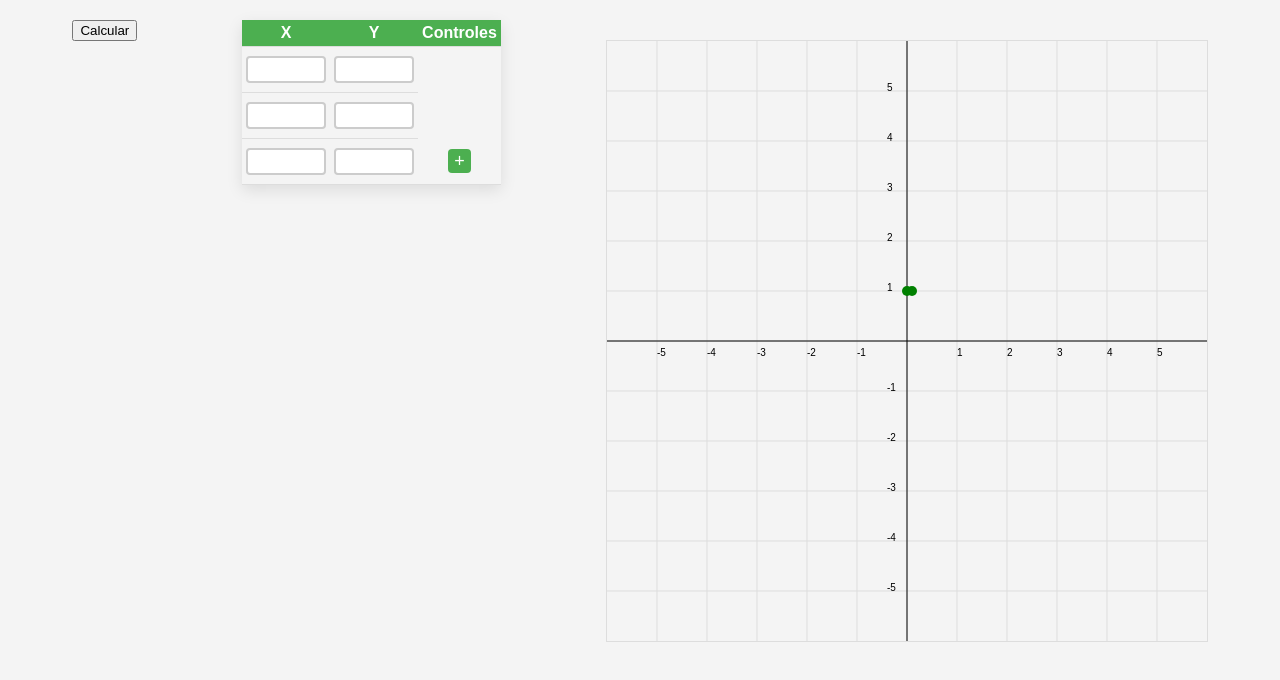
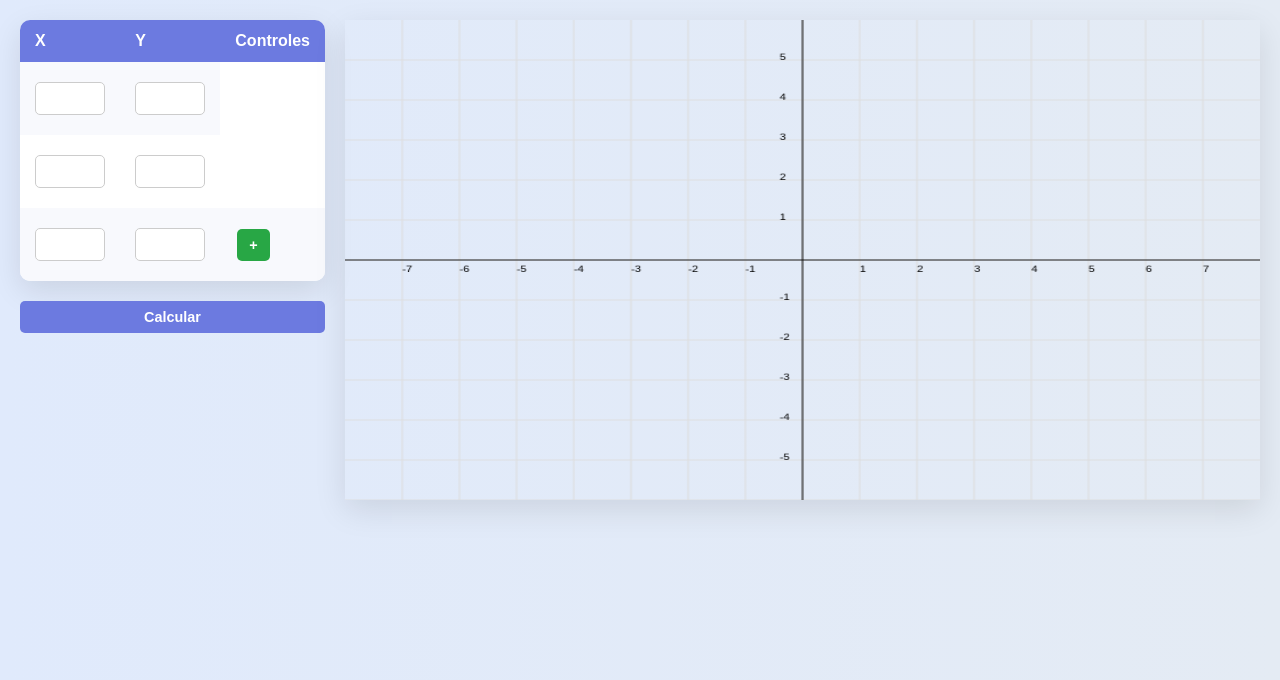
Before and after one commit to moisesrib/projeto-numerico, a plain HTML site: page index.html in a window 1280 px wide. Drawn offline with Linux system fonts and the light colour scheme.

Commit message:
css otimizado

```diff
--- a/css.css
+++ b/css.css
@@ -1,70 +1,118 @@
 body {
-  font-family: Arial, sans-serif;
-  background-color: #f4f4f4;
+  font-family: "Nunito", sans-serif;
+  background: linear-gradient(to right, #e0eafc, #e4ebf4);
   margin: 0;
   padding: 20px;
+  color: #333;
 }
+
 .container {
+  display: grid;
+  grid-template-columns: 1fr 3fr;
+  gap: 20px;
+  align-items: start;
+}
+
+.input-section {
   display: flex;
-  justify-content: space-around;
-  align-items: flex-start;
+  flex-direction: column;
 }
+
+.graph-section {
+  width: 100%;
+}
+
 table {
+  width: 100%;
+  margin-bottom: 20px;
   border-collapse: collapse;
-  box-shadow: 0 5px 15px rgba(0,0,0,0.1);
-  border-spacing: 0;
+  box-shadow: 0 10px 30px rgba(0, 0, 0, 0.1);
+  border-radius: 10px;
+  overflow: hidden;
+  background: #fff;
 }
-th, td {
-  text-align: center;
-  padding: 4px;
-  border-bottom: 1px solid #ddd;
+
+th,
+td {
+  text-align: left;
+  padding: 12px 15px;
 }
 
 th {
-  background-color: #4CAF50;
+  background-color: #6c7ae0;
   color: white;
+  font-size: 1rem;
 }
-tr:hover {background-color: #f5f5f5;}
+
+tr:nth-child(even) {
+  background-color: #f8f9fd;
+}
+
+tr:hover {
+  background-color: #eef1f8;
+}
+
 input[type="text"] {
-  width: 80px;
-  padding: 4px;
-  margin: 5px 0;
+  width: 100%;
+  padding: 8px 10px;
+  margin: 8px 0;
   box-sizing: border-box;
-  border: 2px solid #ccc;
-  border-radius: 4px;
+  border: 1px solid #ccc;
+  border-radius: 5px;
+  transition: all 0.3s ease;
 }
+
+input[type="text"]:focus {
+  border-color: #6c7ae0;
+  box-shadow: 0 0 0 2px rgba(108, 122, 224, 0.1);
+}
+
+button,
 .btn-control {
-  margin: 0 2px;
-  padding: 0 6px;
+  font-size: 0.9rem;
+  padding: 8px 12px;
   cursor: pointer;
-  font-size: 18px;
-  user-select: none;
-  color: #FFF;
-  border-radius: 4px;
-  line-height: 20px;
-  height: 24px;
-  display: inline-flex;
-  align-items: center;
-  justify-content: center;
+  border: none;
+  border-radius: 5px;
+  transition: all 0.3s ease;
+  background-color: #6c7ae0;
+  color: white;
+  font-weight: bold;
 }
 
 .btn-add {
-  background-color: #4CAF50;
+  margin: 2px;
+  background-color: #28a745;
+  color: white;
 }
 
 .btn-add:hover {
-  background-color: #46a049;
+  background-color: #218838;
 }
 
 .btn-remove {
-  background-color: #f44336;
+  margin: 2px;
+  background-color: #dc3545;
+  color: white;
 }
 
 .btn-remove:hover {
-  background-color: #d32f2f;
+  background-color: #c82333;
+}
 
+canvas {
+  width: 100%;
+  max-width: 100%;
+  height: 70%;
+  box-shadow: 0 10px 30px rgba(0, 0, 0, 0.1);
 }
-canvas {
-  margin-top: 20px;
-  border: 1px solid #ddd;
+
+@media (max-width: 768px) {
+  .container {
+    grid-template-columns: 1fr;
+  }
+
+  .graph-section {
+    order: -1;
+  }
 }
--- a/index.html
+++ b/index.html
@@ -1,17 +1,16 @@
+</html>
 <!DOCTYPE html>
-<html lang="en">
-
+<html lang="pt">
 <head>
     <meta charset="UTF-8">
     <meta name="viewport" content="width=device-width, initial-scale=1.0">
     <link rel="stylesheet" href="css.css">
     <script src="https://cdnjs.cloudflare.com/ajax/libs/numeric/1.2.6/numeric.min.js" integrity="sha512-BK/c8SKG4PMGMg8wo/56FdGMkgQFJgFl8rnVdF1wqIZW73Vw6M/Tde9GmwibV8MoBSBJcwurXGg6B9yvd/Fvcw==" crossorigin="anonymous" referrerpolicy="no-referrer"></script>
-    <title>Calculo Numerico</title>
+    <title>Cálculo Numérico</title>
 </head>
 <body>
-
     <div class="container">
-    <button onclick="calcular()">Calcular</button>
+        <div class="input-section">
             <table id="minhaTabela">
                 <tr>
                     <th>X</th>
@@ -34,12 +33,12 @@
                       </td>
                   </tr>
             </table>
-
-    <canvas id="graphCanvas" width="600" height="600"></canvas>
+            <button onclick="calcular()">Calcular</button>
+        </div>
+        <div class="graph-section">
+            <canvas id="graphCanvas" width="800" height="600"></canvas>
+        </div>
     </div>
     <script src="index.js"></script>
-
-</div>
 </body>
-
 </html>
--- a/index.js
+++ b/index.js
@@ -1,9 +1,13 @@
 let X = [];
 let Y = [];
 
-function calcular(){
-  const inputsX = document.querySelectorAll('#minhaTabela input[name="campo1[]"]');
-  const inputsY = document.querySelectorAll('#minhaTabela input[name="campo2[]"]');
+function calcular() {
+  const inputsX = document.querySelectorAll(
+    '#minhaTabela input[name="campo1[]"]'
+  );
+  const inputsY = document.querySelectorAll(
+    '#minhaTabela input[name="campo2[]"]'
+  );
 
   inputsX.forEach((input, index) => {
     X[index] = parseFloat(input.value) || 0;
@@ -13,11 +17,11 @@ function calcular(){
     Y[index] = parseFloat(input.value) || 0;
   });
 
-  if(verificarCrescente(Y)) {
-    console.log("Função de primeiro grau")
+  if (verificarCrescente(Y)) {
+    console.log("Função de primeiro grau");
     calcPrimaryGrau();
-  } else if(verifyTwoGrau(Y)) {
-    console.log("Função de segundo grau")
+  } else if (verifyTwoGrau(Y)) {
+    console.log("Função de segundo grau");
     calcSegundoGrau();
   } else {
     alert("Não é possível determinar ou função de grau superior");
@@ -25,28 +29,31 @@ function calcular(){
 }
 
 function captureValues() {
-  const inputsX = document.querySelectorAll('#minhaTabela input[name="campo1[]"]');
-  const inputsY = document.querySelectorAll('#minhaTabela input[name="campo2[]"]');
+  const inputsX = document.querySelectorAll(
+    '#minhaTabela input[name="campo1[]"]'
+  );
+  const inputsY = document.querySelectorAll(
+    '#minhaTabela input[name="campo2[]"]'
+  );
 
   // Adiciona event listeners para capturar os valores
   inputsX.forEach((input, index) => {
-    input.addEventListener('input', function() {
+    input.addEventListener("input", function () {
       X[index] = parseFloat(input.value) || 0; // Garante que é um número
     });
   });
 
   inputsY.forEach((input, index) => {
-    input.addEventListener('input', function() {
+    input.addEventListener("input", function () {
       Y[index] = parseFloat(input.value) || 0; // Garante que é um número
 
       console.log(Y);
     });
   });
-
 }
 // document.addEventListener('DOMContentLoaded', captureValues);
 
-function calcPrimaryGrau(){
+function calcPrimaryGrau() {
   const xy = mergeXY();
 
   const multiplyXY = calcXY(xy);
@@ -65,7 +72,10 @@ function calcPrimaryGrau(){
   //   "R:": [sumX, sumY, sumXY, sumX2]
   // });
 
-  const formulaA = [[sumX2, sumX], [sumX, X.length]];
+  const formulaA = [
+    [sumX2, sumX],
+    [sumX, X.length],
+  ];
   const resultados = [sumXY, sumY];
 
   const solveTest = numeric.solve(formulaA, resultados);
@@ -74,7 +84,7 @@ function calcPrimaryGrau(){
   console.log(solveTest);
 }
 
-function calcSegundoGrau(){
+function calcSegundoGrau() {
   const xy = mergeXY();
 
   const multiplyXY = calcXY(xy);
@@ -87,7 +97,7 @@ function calcSegundoGrau(){
   const sumY = sum(Y);
   const sumXY = sum(multiplyXY);
   const sumX2 = sum(multiplyX2);
-  const sumX2Y =  sum(multiplyX2Y);
+  const sumX2Y = sum(multiplyX2Y);
   const sumX3 = sum(multiplyX3);
   const sumX4 = sum(multiplyX4);
 
@@ -102,7 +112,11 @@ function calcSegundoGrau(){
   //   "R:": [sumX, sumY, sumXY, sumX2, sumX2Y, sumX3, sumX4]
   // });
 
-  const formulaA = [[sumX2, sumX, X.length], [sumX3, sumX2, sumX], [sumX4, sumX3, sumX2]];
+  const formulaA = [
+    [sumX2, sumX, X.length],
+    [sumX3, sumX2, sumX],
+    [sumX4, sumX3, sumX2],
+  ];
 
   const resultados = [sumY, sumXY, sumX2Y];
 
@@ -111,7 +125,6 @@ function calcSegundoGrau(){
   console.log(solveTest);
 
   desenharFuncaoSegundoGrau(solveTest[0], solveTest[1], solveTest[2]);
-
 }
 
 function desenharFuncaoPrimeiroGrau(a, b) {
@@ -136,48 +149,50 @@ function mergeXY() {
 }
 
 const splitDefault = (xy, num) => {
-  return xy.map(value => value[num]);
-}
+  return xy.map((value) => value[num]);
+};
 
 const calcXY = (xy) => {
-  return xy.map(value => value[0] * value[1]);
+  return xy.map((value) => value[0] * value[1]);
 };
 
-
 const calcX2 = (xy) => {
-  return xy.map(value => value[0] * value[0]);
+  return xy.map((value) => value[0] * value[0]);
 };
 
 const calcX2Y = (xy) => {
-  return xy.map(value => value[0] * value[0] * value[1]);
+  return xy.map((value) => value[0] * value[0] * value[1]);
 };
 
 const calcX3 = (xy) => {
-  return xy.map(value => value[0] * value[0] * value[0]);
-}
+  return xy.map((value) => value[0] * value[0] * value[0]);
+};
 
 const calcX4 = (xy) => {
-  return xy.map(value => value[0] * value[0] * value[0] * value[0]);
-}
+  return xy.map((value) => value[0] * value[0] * value[0] * value[0]);
+};
 
 const sum = (column) => {
-  return column.reduce((accumulator, currentValue) => accumulator + currentValue, 0);
+  return column.reduce(
+    (accumulator, currentValue) => accumulator + currentValue,
+    0
+  );
 };
 
-const canvas = document.getElementById('graphCanvas');
-const ctx = canvas.getContext('2d');
+const canvas = document.getElementById("graphCanvas");
+const ctx = canvas.getContext("2d");
 
 // Desenha o grid
 function drawGrid() {
   const step = 50; // espaçamento entre as linhas
   ctx.beginPath();
-    for(let i = step; i < canvas.width; i += step) {
+  for (let i = step; i < canvas.width; i += step) {
     ctx.moveTo(i, 0);
     ctx.lineTo(i, canvas.height);
     ctx.moveTo(0, i);
     ctx.lineTo(canvas.width, i);
   }
-    ctx.strokeStyle = '#ddd'; // cor das linhas do grid
+  ctx.strokeStyle = "#ddd"; // cor das linhas do grid
   ctx.stroke();
 
   // Desenha os eixos X e Y
@@ -186,39 +201,66 @@ function drawGrid() {
   ctx.lineTo(canvas.width / 2, canvas.height);
   ctx.moveTo(0, canvas.height / 2);
   ctx.lineTo(canvas.width, canvas.height / 2);
-    ctx.strokeStyle = '#000'; // cor dos eixos
+  ctx.strokeStyle = "#000"; // cor dos eixos
   ctx.stroke();
 }
 
 // Desenha os números nos eixos
 function drawAxisNumbers() {
   const step = 50;
-    const scale = 1;  // escala dos números
+  const scale = 1; // escala dos números
 
-    for(let i = canvas.width / 2 + step; i < canvas.width; i += step) {
-        ctx.fillText((i - canvas.width / 2) / step * scale, i, canvas.height / 2 + 15);
+  for (let i = canvas.width / 2 + step; i < canvas.width; i += step) {
+    ctx.fillText(
+      ((i - canvas.width / 2) / step) * scale,
+      i,
+      canvas.height / 2 + 15
+    );
   }
-    for(let i = canvas.width / 2 - step; i > 0; i -= step) {
-        ctx.fillText(-(canvas.width / 2 - i) / step * scale, i, canvas.height / 2 + 15);
+  for (let i = canvas.width / 2 - step; i > 0; i -= step) {
+    ctx.fillText(
+      (-(canvas.width / 2 - i) / step) * scale,
+      i,
+      canvas.height / 2 + 15
+    );
   }
-    for(let i = canvas.height / 2 + step; i < canvas.height; i += step) {
-        ctx.fillText(-(i - canvas.height / 2) / step * scale, canvas.width / 2 - 20, i);
+  for (let i = canvas.height / 2 + step; i < canvas.height; i += step) {
+    ctx.fillText(
+      (-(i - canvas.height / 2) / step) * scale,
+      canvas.width / 2 - 20,
+      i
+    );
   }
-    for(let i = canvas.height / 2 - step; i > 0; i -= step) {
-        ctx.fillText((canvas.height / 2 - i) / step * scale, canvas.width / 2 - 20, i);
+  for (let i = canvas.height / 2 - step; i > 0; i -= step) {
+    ctx.fillText(
+      ((canvas.height / 2 - i) / step) * scale,
+      canvas.width / 2 - 20,
+      i
+    );
   }
 }
 
-function plotPoint(x, y, color = 'red') {
+function plotPoint(x, y, color = "red") {
   const scale = 50; // escala do gráfico
   ctx.beginPath();
-  ctx.arc(canvas.width / 2 + x * scale, canvas.height / 2 - y * scale, 5, 0, 2 * Math.PI);
+  ctx.arc(
+    canvas.width / 2 + x * scale,
+    canvas.height / 2 - y * scale,
+    5,
+    0,
+    2 * Math.PI
+  );
   ctx.fillStyle = color;
   ctx.fill();
+  ctx.fillText(
+    `(${x.toFixed(3)}, ${y.toFixed(3)})`,
+    canvas.width / 2 + x * scale,
+    canvas.height / 2 - y * scale - 10
+  );
 }
 
 // Desenha uma linha entre dois pontos
-function drawLine(x1, y1, x2, y2, color = 'blue') {
+function drawLine(x1, y1, x2, y2, color = "blue") {
   const scale = 50; // escala do gráfico
   ctx.beginPath();
   ctx.moveTo(canvas.width / 2 + x1 * scale, canvas.height / 2 - y1 * scale);
@@ -238,17 +280,18 @@ X.forEach((value, index, array) => {
 });
 
 // Agora vamos criar outros pontos baseados em a e b e conectá-los
-const points = [
-  {x: 0.1, y: 1, color: 'green'},
-  {x: 0, y: 1, color: 'green'},
-
-  // Você pode adicionar mais pontos aqui se necessário
-];
+const points = [];
 
 points.forEach((point, index, array) => {
   plotPoint(point.x, point.y, point.color);
   if (index < array.length - 1) {
-      drawLine(point.x, point.y, array[index + 1].x, array[index + 1].y, point.color);
+    drawLine(
+      point.x,
+      point.y,
+      array[index + 1].x,
+      array[index + 1].y,
+      point.color
+    );
   }
 });
 
@@ -259,12 +302,12 @@ function adicionarLinha() {
 
   // Remove o botão de adição da linha atual
   var lastRow = table.rows[rowCount - 1];
-  lastRow.cells[2].innerHTML = '';
-
+  lastRow.cells[2].innerHTML = "";
 
   // Adiciona a nova linha com o botão de adição
   var newRow = table.insertRow(rowCount);
-  newRow.innerHTML = '<td><input type="text" name="campo1[]"></td>' +
+  newRow.innerHTML =
+    '<td><input type="text" name="campo1[]"></td>' +
     '<td><input type="text" name="campo2[]"></td>' +
     '<td><span class="btn-control btn-add" onclick="adicionarLinha()">+</span>' +
     '<span class="btn-control btn-remove" onclick="removerLinha(this)">-</span></td>';
@@ -274,7 +317,7 @@ function removerLinha(element) {
   var row = element.parentNode.parentNode;
   var table = document.getElementById("minhaTabela");
   var rowCount = table.rows.length;
-  console.log(row.rowIndex)
+  console.log(row.rowIndex);
   // Impede a remoção da primeira linha
   if (row.rowIndex === 0) {
     return; // Não faz nada se for a primeira linha
@@ -287,11 +330,13 @@ function removerLinha(element) {
   rowCount = table.rows.length; // Atualiza a contagem de linhas após a remoção
   if (rowCount > 4) {
     var lastRow = table.rows[rowCount - 1];
-    lastRow.cells[2].innerHTML = '<span class="btn-control btn-add" onclick="adicionarLinha()">+</span>' +
+    lastRow.cells[2].innerHTML =
+      '<span class="btn-control btn-add" onclick="adicionarLinha()">+</span>' +
       '<span class="btn-control btn-remove" onclick="removerLinha(this)">-</span>';
   } else {
     // Se após a remoção restar apenas uma linha, ela não terá o botão de remoção
-    table.rows[3].cells[2].innerHTML = '<span class="btn-control btn-add" onclick="adicionarLinha()">+</span>';
+    table.rows[3].cells[2].innerHTML =
+      '<span class="btn-control btn-add" onclick="adicionarLinha()">+</span>';
   }
 }
 
```
Lines whose indentation alone changed are shown as unchanged.
